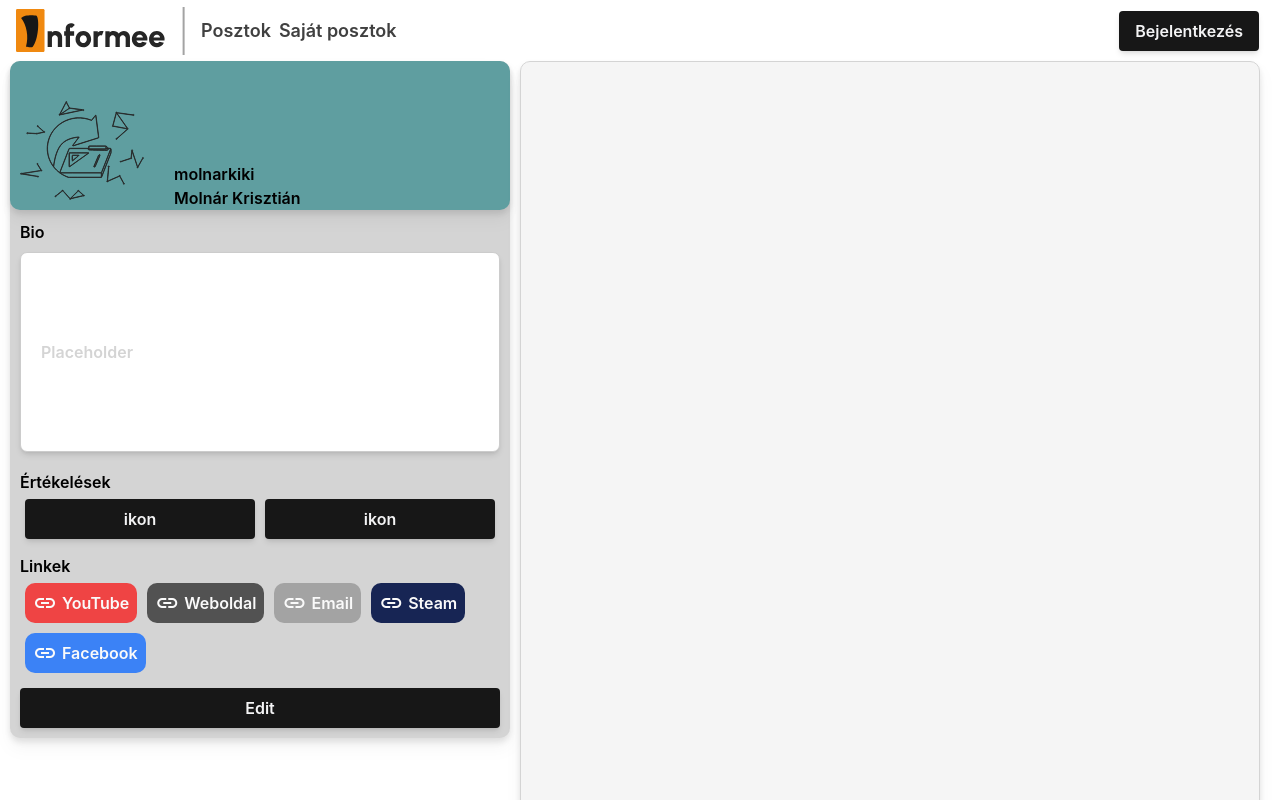
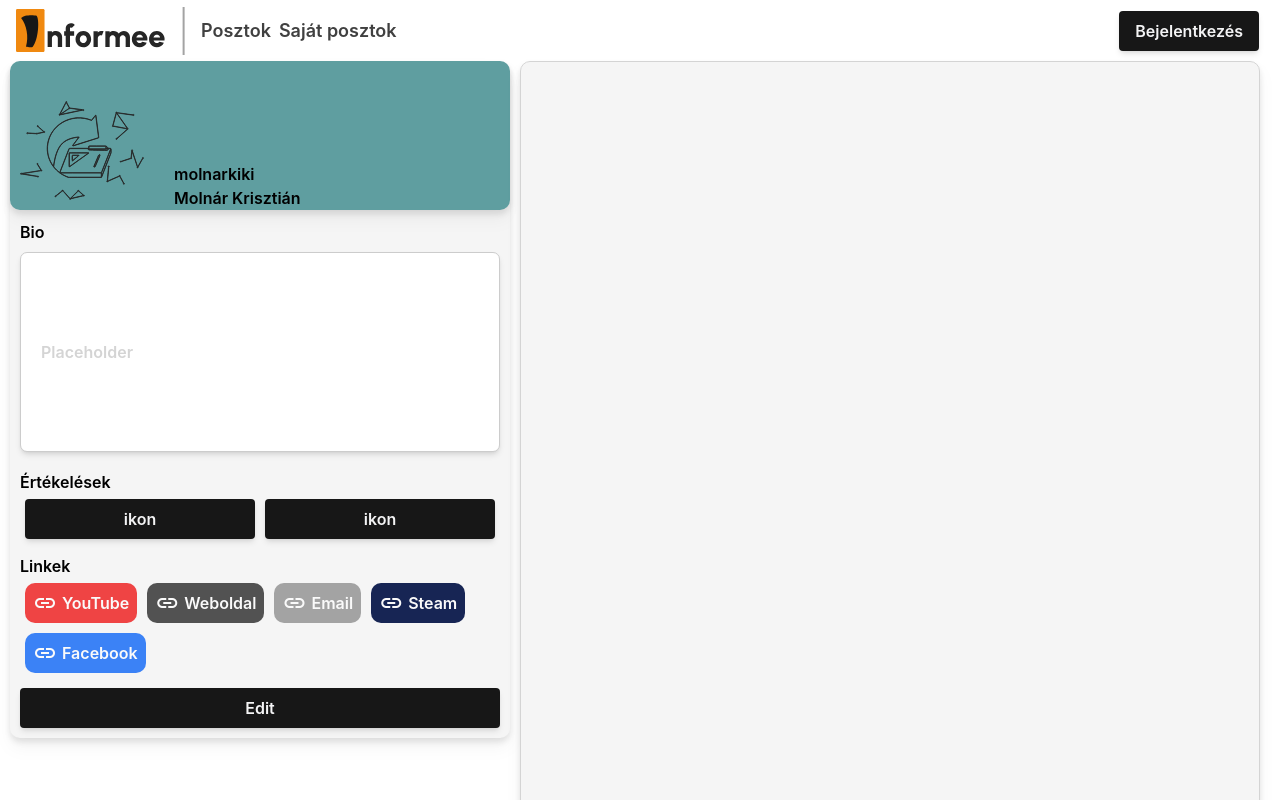
Before and after one commit to WR0NGTH3HU4/Informee, a Vue app: page /SajatPosztok in a window 1280 px wide. Shown: the top 800 px of the page. Built offline with nearby package versions, Linux system fonts and the light colour scheme; what tailwindcss-animated would draw is missing.

Commit message:
bio háttérszin border módositása

```diff
--- a/src/components/Bio.vue
+++ b/src/components/Bio.vue
@@ -49,11 +49,13 @@ import linkButton from './linkButton.vue';
 <style lang="scss">
     .full_bio{
         @apply flex flex-col justify-center content-center drop-shadow-lg border-neutral-300 ;
-        background-color: #D4D4D4;
+        background-color: #f5f5f5;
         border-radius: 10px;
         margin-left: 10px;
         margin-right: 10px;
         width: 500px;
+        border-color: #D4D4D4;
+        border: 1px;
     }
 
     .tartalom{
```
